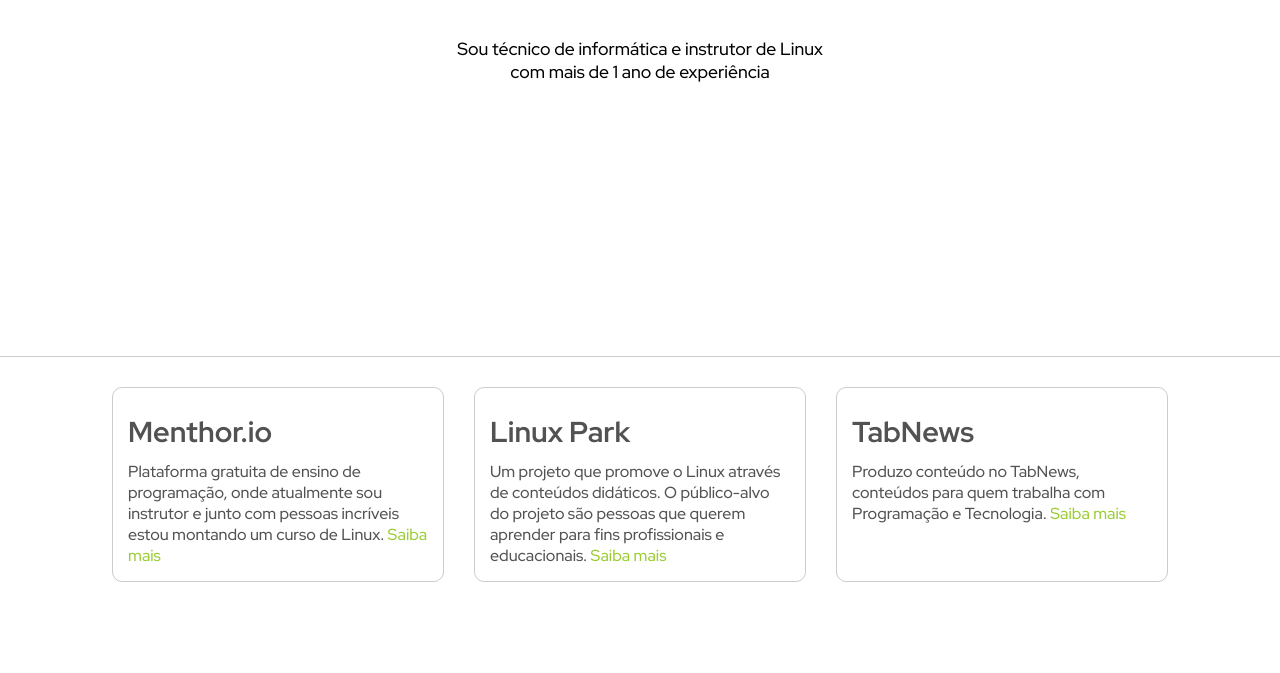
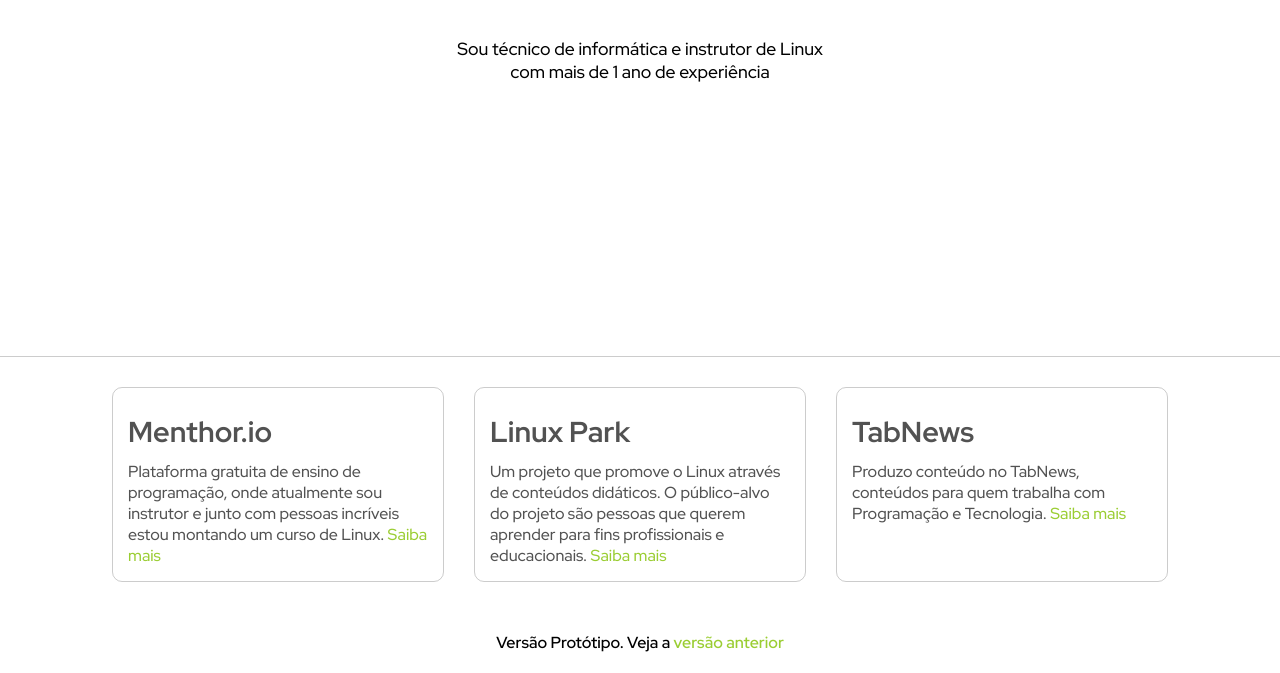
Before and after one commit to pedromclaro/site-prototipo, a plain HTML site: page index.html in a window 1280 px wide. Shown: the part 444-1117 px from the top of the page. Before the commit the page ends 1056 px from the top, so only its background shows below. Drawn offline with Linux system fonts and the light colour scheme.

Commit message:
Update index.html

```diff
--- a/index.html
+++ b/index.html
@@ -36,6 +36,9 @@
             <p>Produzo conteúdo no TabNews, conteúdos para quem trabalha com Programação e Tecnologia. <a href="https://www.tabnews.com.br/pedromclaro" target="_blank" class="cardlink">Saiba mais</a><p>
         </div>
     </section>
+    <footer>
+        <p style="font-family: 'Red Hat Display', sans-serif; text-align: center; font-weight: 600; padding: 20px;">Versão Protótipo. Veja a <a href="https://pedromclaro.github.io/site-pessoal" class="cardlink">versão anterior</a></p>
+    </footer>
 </body>
 
 <script src="https://kit.fontawesome.com/28b7647d54.js" crossorigin="anonymous"></script>
```
